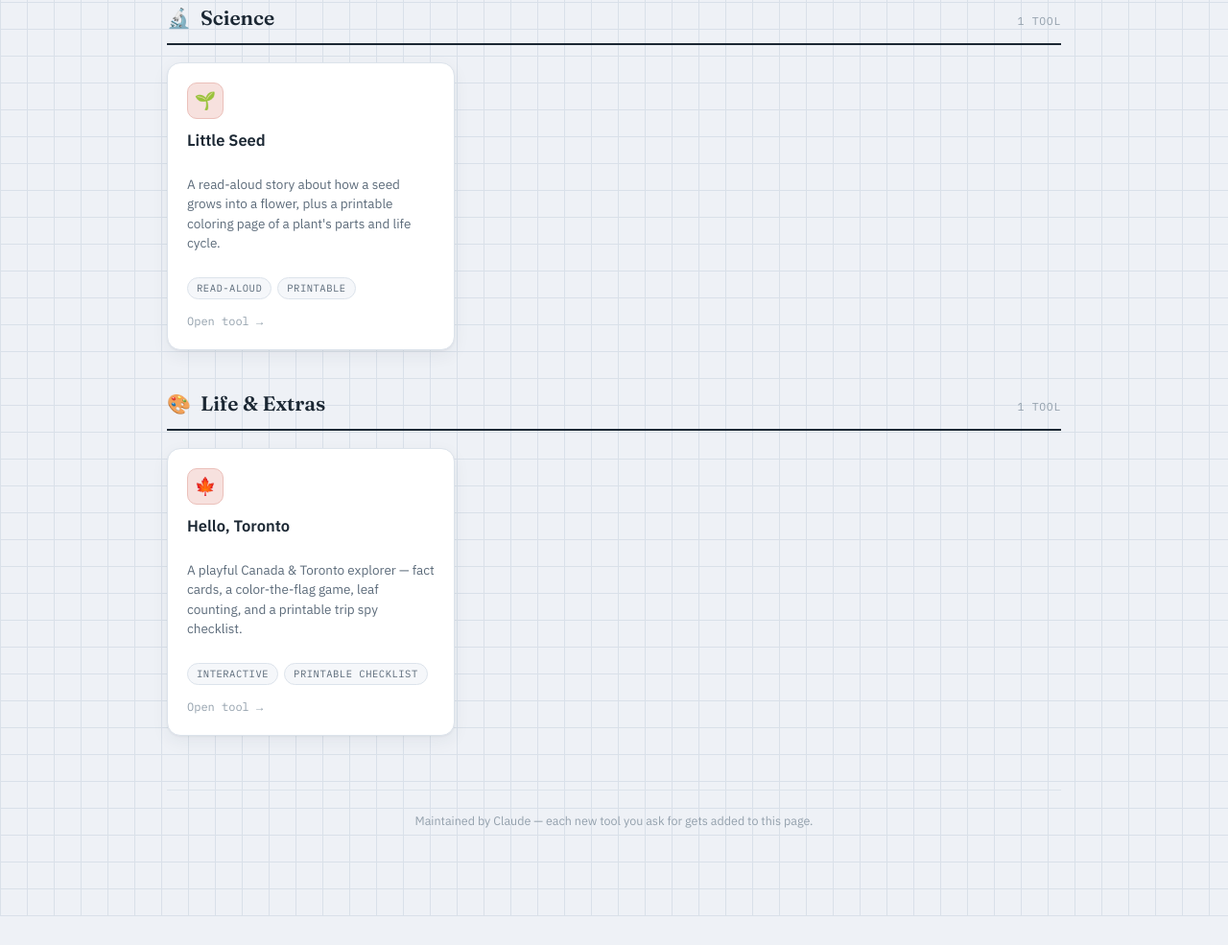
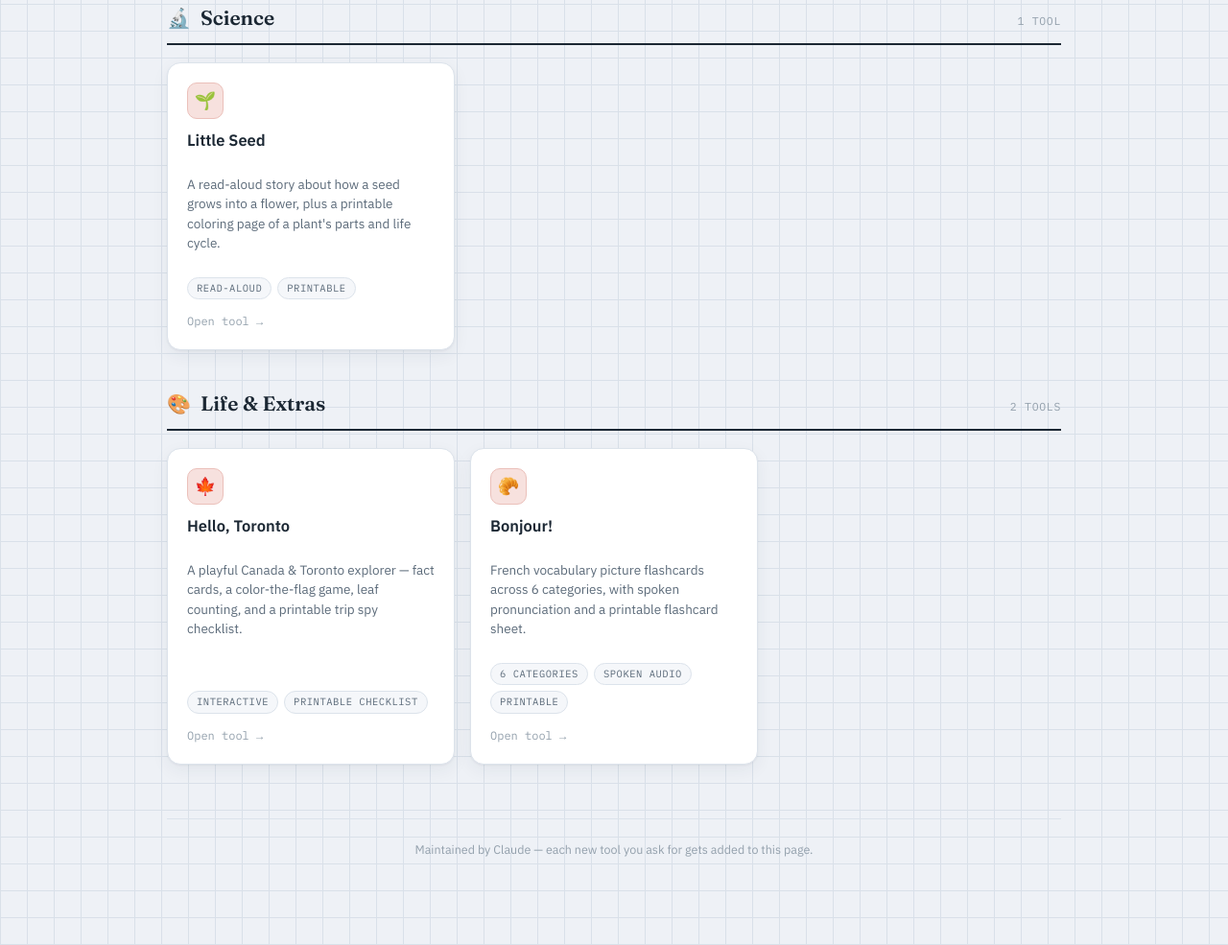
Before and after one commit to MJCreatives/home-room, a plain HTML site: page index.html in a window 1280 px wide. Shown: the part 1082-2067 px from the top of the page at 96% size. Before the commit the page ends 2037 px from the top, so only its background shows below. Drawn offline with Linux system fonts and the light colour scheme.

Commit message:
Update index.html

```diff
--- a/index.html
+++ b/index.html
@@ -369,7 +369,7 @@
   <section class="subject">
     <div class="subject-head">
       <h2><span class="icon">🎨</span> Life &amp; Extras</h2>
-      <span class="subject-count">1 tool</span>
+      <span class="subject-count">2 tools</span>
     </div>
     <div class="tool-grid">
       <a class="tool-card" href="hello-toronto.html" target="_blank" rel="noopener">
@@ -384,6 +384,19 @@
         </div>
         <div class="go">Open tool &rarr;</div>
       </a>
+      <a class="tool-card" href="bonjour.html" target="_blank" rel="noopener">
+        <div class="top-row">
+          <div class="tool-icon">🥐</div>
+        </div>
+        <h3>Bonjour!</h3>
+        <p class="desc">French vocabulary picture flashcards across 6 categories, with spoken pronunciation and a printable flashcard sheet.</p>
+        <div class="tags">
+          <span class="tag">6 categories</span>
+          <span class="tag">Spoken audio</span>
+          <span class="tag">Printable</span>
+        </div>
+        <div class="go">Open tool &rarr;</div>
+      </a>
     </div>
   </section>
 
```
